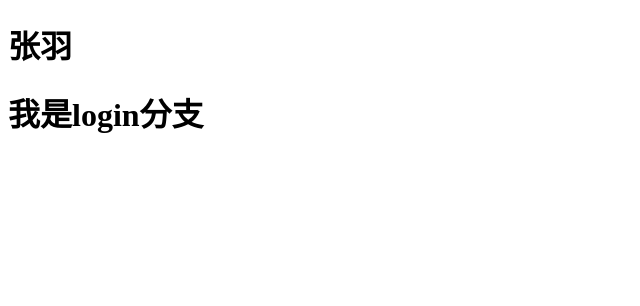
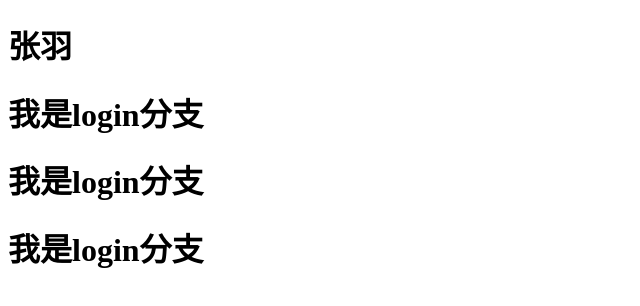
Before and after one commit to zhangyuyy/tt, a plain HTML site: page index.html in a window 1280 px wide. Shown: the whole page, without its empty margins (0-640 px from the left). Drawn offline with Linux system fonts and the light colour scheme.

Commit message:
修改login分支内容

```diff
--- a/index.html
+++ b/index.html
@@ -12,6 +12,8 @@
 <body>
     <h1>张羽</h1>
     <h1>我是login分支</h1>
+    <h1>我是login分支</h1>
+    <h1>我是login分支</h1>
 
 </body>
 
```
